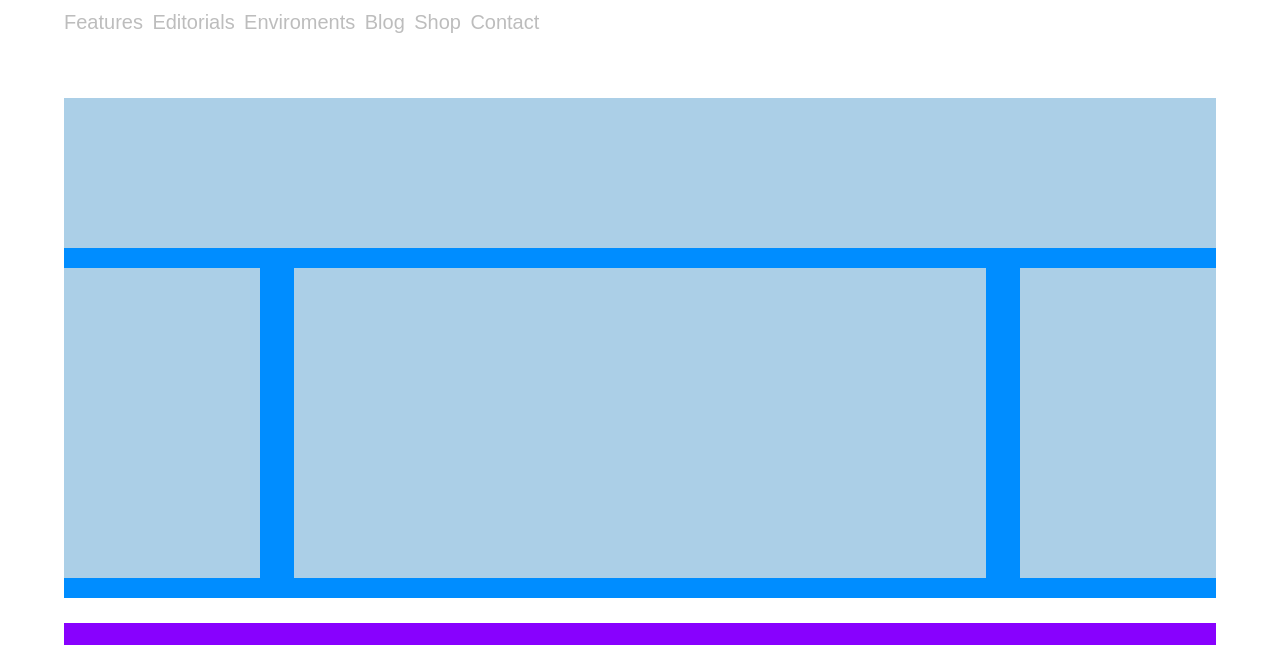
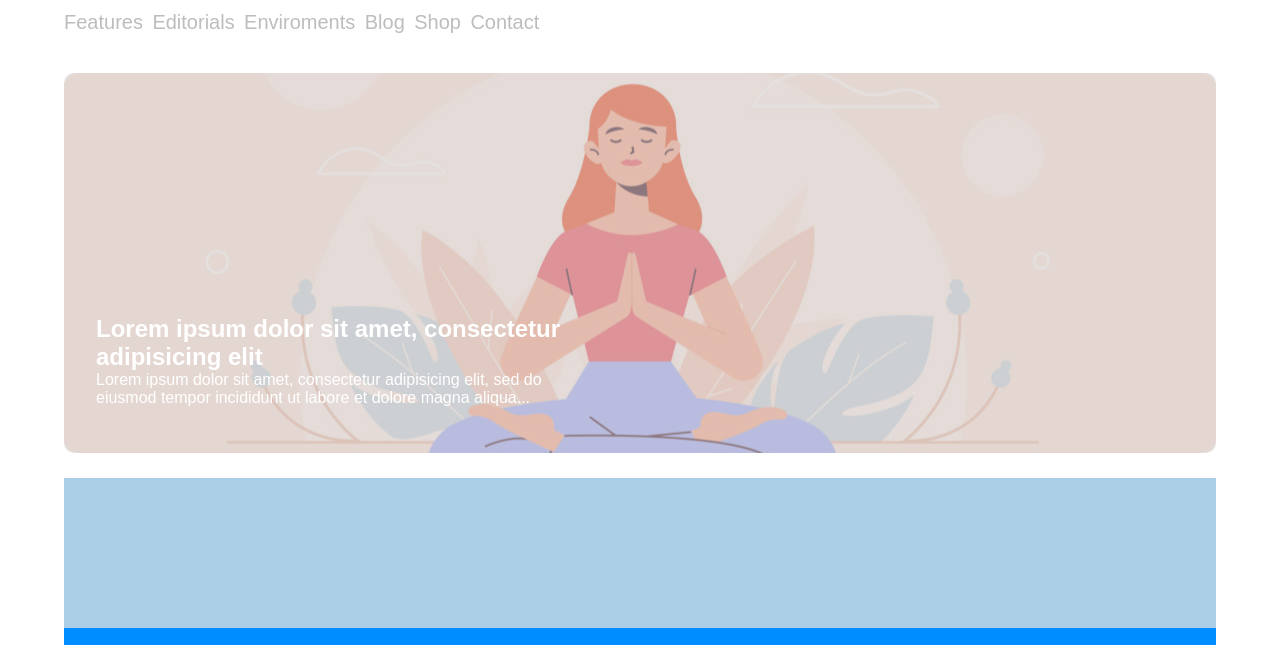
Before and after one commit to Andrea-Gori/htmlcss-wp, a plain HTML site: page index.html in a window 1280 px wide. Shown: the part 77-722 px from the top of the page. Drawn offline with Linux system fonts and the light colour scheme.

Commit message:
Banner completo

```diff
--- a/assets/css/master.css
+++ b/assets/css/master.css
@@ -39,13 +39,32 @@
   margin-top: 10px;
 }
 
+/* banner1 */
+
 .banner1 {
-  background-image: url(./assets/img/banner.jpg);
+  background-color: rgb(254, 235, 228);
+  background-image: url(../img/banner.jpg);
   width: 100%;
-  height: auto;
+  /* height: 538px; */
+  border-radius: 15px;
+  background-repeat: no-repeat;
+  background-position: center;
 }
 
+.sub-banner1 {
+  color: white;
+  background-color: rgba(203, 195, 193, 0.5);
+  height: 100%;
+  border-radius: 10px;
+}
 
+.title-container {
+  padding: 21% 2em 4%;
+}
+
+.immage-title {
+  width: 45%;
+}
 
 /* Backgrounds */
 
--- a/index.html
+++ b/index.html
@@ -30,9 +30,14 @@
     <main class="container">
       <section>
         <div class="row">
-          <div class="col-100 bg-yellow">
+          <div class="col-100">
             <div class="banner1">
-
+              <div class="sub-banner1">
+                <div class="title-container">
+                  <h2 class="immage-title">Lorem ipsum dolor sit amet, consectetur adipisicing elit</h2>
+                  <p class="immage-title">Lorem ipsum dolor sit amet, consectetur adipisicing elit, sed do eiusmod tempor incididunt ut labore et dolore magna aliqua...</p>
+                </div>
+              </div>
             </div>
 
           </div>
```
